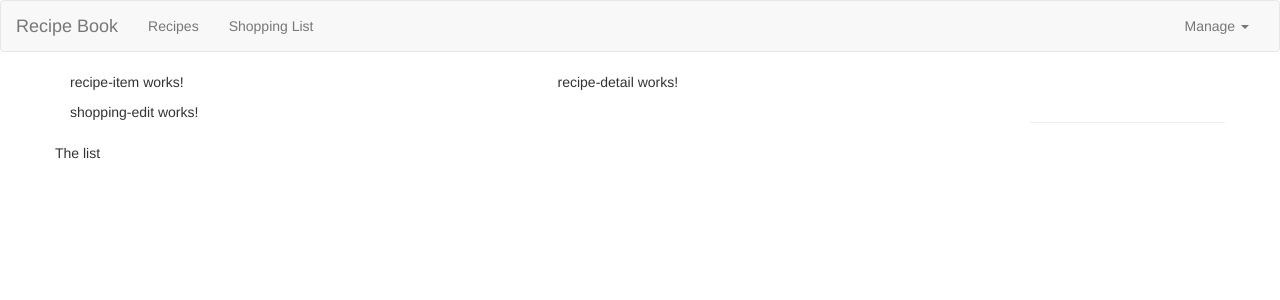
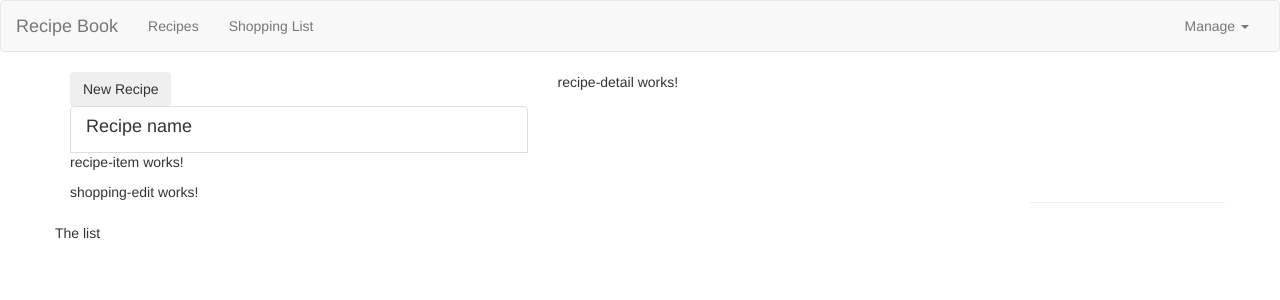
Before and after one commit to david-nine/angular-training, an Angular app: page / in a window 1280 px wide. Shown: the top 300 px of the page. Built offline with nearby package versions, Linux system fonts and the light colour scheme.

Commit message:
Create a template for recipe

```diff
--- a/src/app/recipes/recipe-list/recipe-list.component.html
+++ b/src/app/recipes/recipe-list/recipe-list.component.html
@@ -1 +1,19 @@
-<app-recipe-item></app-recipe-item>
+<div class="row">
+    <div class="col-xs-12">
+        <button class="btn btn-succses">New Recipe</button>
+    </div>
+</div>
+<div class="row">
+    <div class="col-xs-12">
+        <a href="#" class="list-group-item clearfix">
+            <div class="pull-left">
+                <h4 class="list-group-item-heading">Recipe name</h4>
+                <p class="list-group-item-text"></p>
+            </div>
+            <span class="pull-right">
+                <img src="" alt="" class="img-responsive" style="max-height: 50px;">
+            </span>
+        </a>
+        <app-recipe-item></app-recipe-item>
+    </div>
+</div>
--- a/src/app/recipes/recipe-list/recipe-list.component.ts
+++ b/src/app/recipes/recipe-list/recipe-list.component.ts
@@ -1,4 +1,5 @@
 import { Component, OnInit } from '@angular/core';
+import { Recipe } from '../recipe.model';
 
 @Component({
   selector: 'app-recipe-list',
@@ -7,6 +8,10 @@
 })
 export class RecipeListComponent implements OnInit {
 
+  recipes: Recipe[] = [
+    new Recipe('A Test Recipe', 'This is a simply test', 'https://images.immediate.co.uk/production/volatile/sites/30/2020/08/chorizo-mozarella-gnocchi-bake-cropped-9ab73a3.jpg?quality=90&resize=768,574')
+  ];
+
   constructor() { }
 
   ngOnInit(): void {
```
